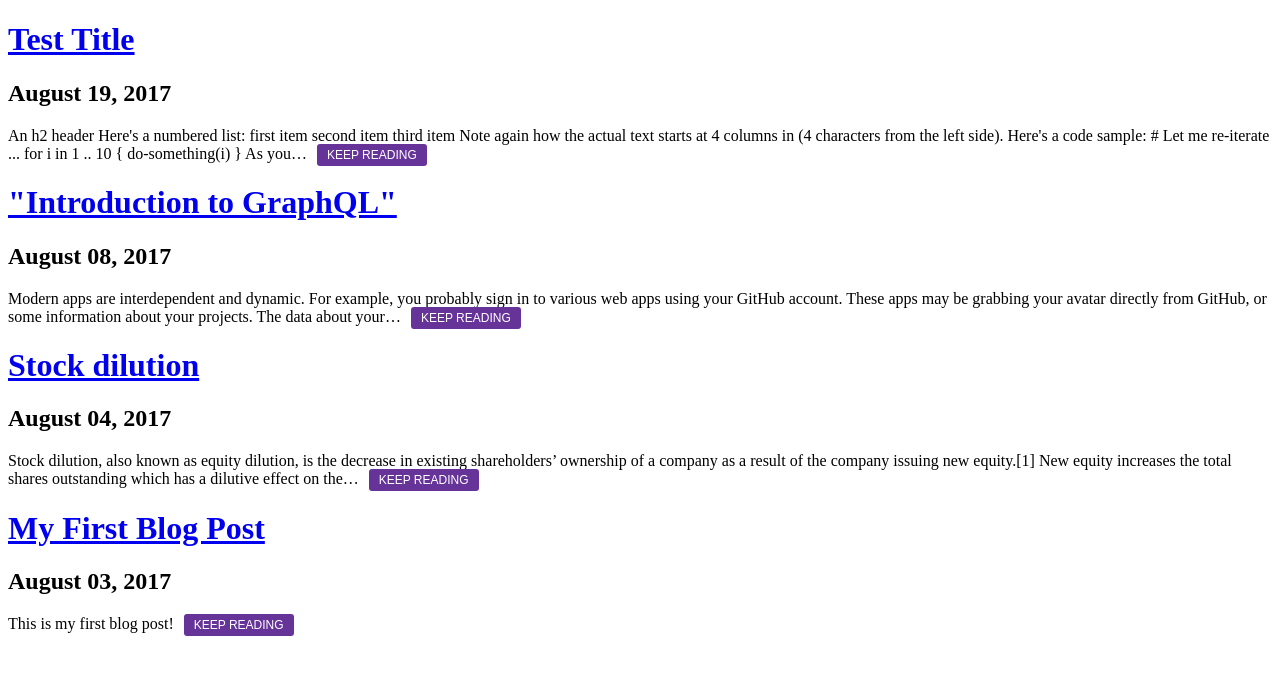
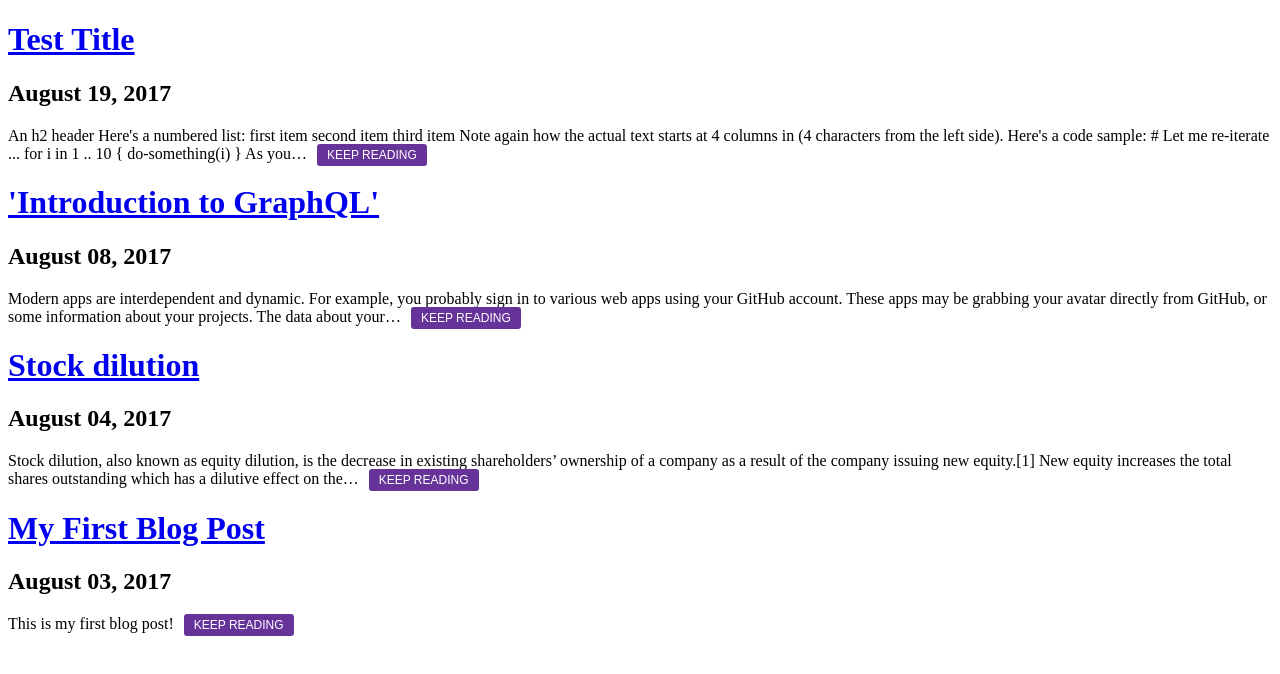
Before and after one commit to sogasg/gatsby-netlify-cms-boilerplate, a Gatsby site: page / in a window 1280 px wide. Built offline with nearby package versions, Linux system fonts and the light colour scheme; Gatsby itself is replaced by a stand-in of ours.

Commit message:
Update Blog “2017-08-04-introduction-to-graphql”

```diff
--- a/src/pages/blog/2017-08-04-introduction-to-graphql.md
+++ b/src/pages/blog/2017-08-04-introduction-to-graphql.md
@@ -1,8 +1,8 @@
 ---
 layout: blog
-path: '"/intro-to-graphql"'
+path: '''/intro-to-graphql'''
 date: '2017-08-08T17:12:33.962Z'
-title: '"Introduction to GraphQL"'
+title: '''Introduction to GraphQL'''
 ---
 Modern apps are interdependent and dynamic. For example, you probably sign in to various web apps using your GitHub account. These apps may be grabbing your avatar directly from GitHub, or some information about your projects. The data about your project is always changing so, as an added bonus, these connections are constantly updating the information that is displayed.
 
```
